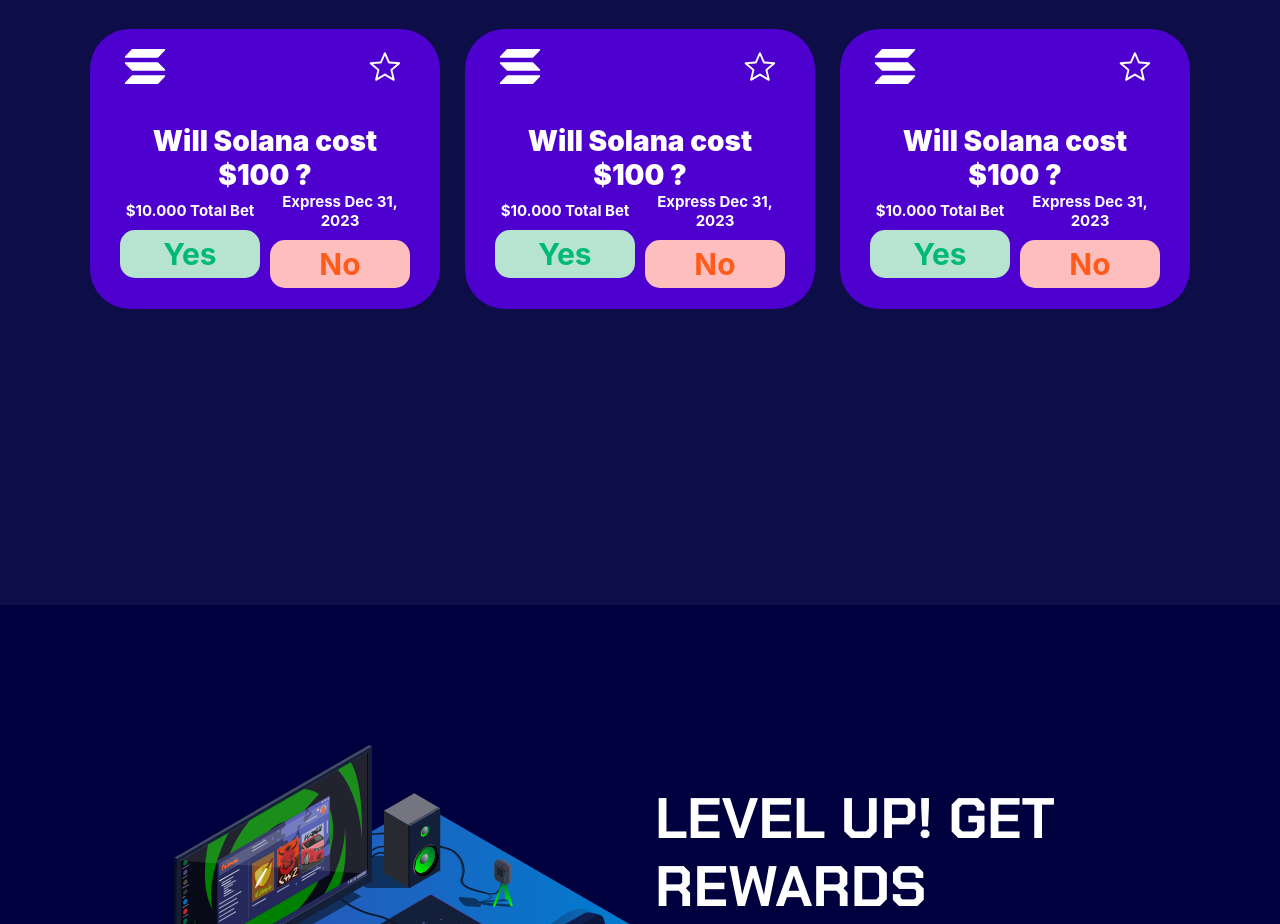
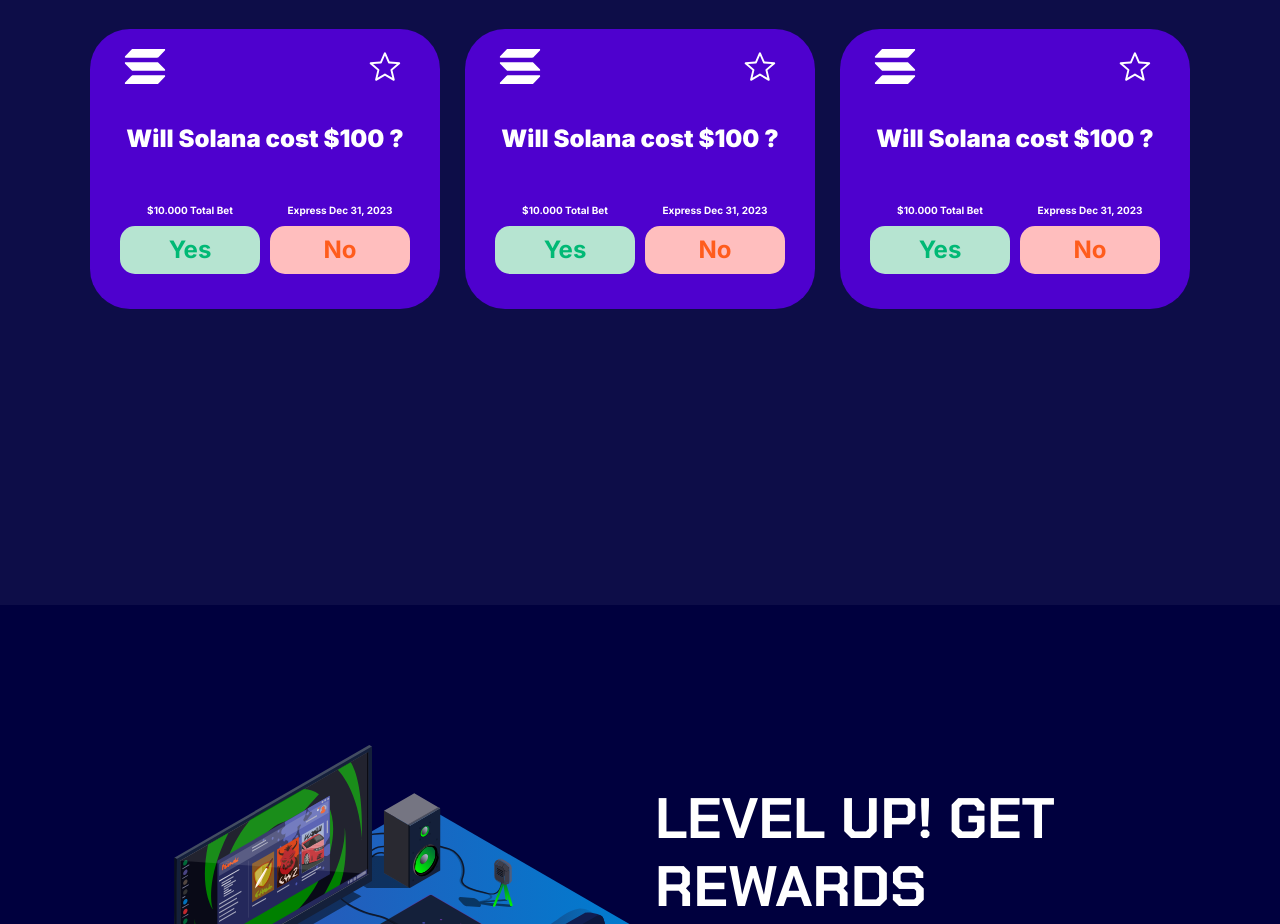
Before and after one commit to 0Arty/solbet_spa, a React (Create React App) app: page / in a window 1280 px wide. Shown: the part 2100-3024 px from the top of the page. Built offline with nearby package versions, Linux system fonts and the light colour scheme.

Commit message:
connect inter font

```diff
--- a/public/index.html
+++ b/public/index.html
@@ -18,6 +18,9 @@
   <link
     href="https://fonts.googleapis.com/css2?family=Chakra+Petch:ital,wght@0,300;0,400;0,500;0,600;0,700;1,300;1,400;1,500;1,600;1,700&display=swap"
     rel="stylesheet">
+  <link rel="preconnect" href="https://fonts.googleapis.com">
+  <link rel="preconnect" href="https://fonts.gstatic.com" crossorigin>
+  <link href="https://fonts.googleapis.com/css2?family=Inter:wght@700;900&display=swap" rel="stylesheet">
   <!--
       manifest.json provides metadata used when your web app is installed on a
       user's mobile device or desktop. See https://developers.google.com/web/fundamentals/web-app-manifest/
--- a/src/components/home/available-games/games/Game.module.scss
+++ b/src/components/home/available-games/games/Game.module.scss
@@ -22,7 +22,7 @@
             color: #FFF;
 
             font-family: Inter;
-            font-size: 28px;
+            font-size: 24px;
             font-style: normal;
             font-weight: 900;
             line-height: normal;
@@ -39,7 +39,7 @@
         span {
             color: #FFF;
             font-family: Inter;
-            font-size: 15px;
+            font-size: 10px;
             font-style: normal;
             font-weight: 700;
             line-height: normal;
@@ -56,6 +56,7 @@
             align-items: center;
 
             span {
+
                 margin-bottom: 10px;
             }
 
@@ -72,7 +73,7 @@
             button {
                 color: #00B975;
                 font-family: Inter;
-                font-size: 30px;
+                font-size: 24px;
                 font-weight: 700;
                 background: #B6E4D1;
             }
@@ -81,7 +82,7 @@
             button {
                 color: #FF5C1C;
                 font-family: Inter;
-                font-size: 30px;
+                font-size: 24px;
                 font-weight: 700;
                 background: #FFBEBE;
             }
```
